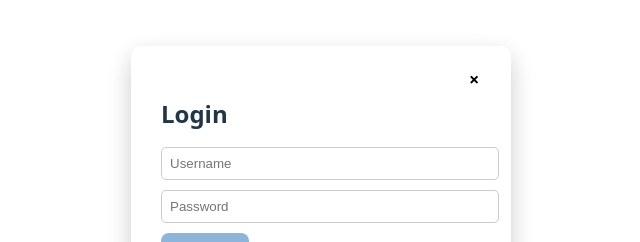
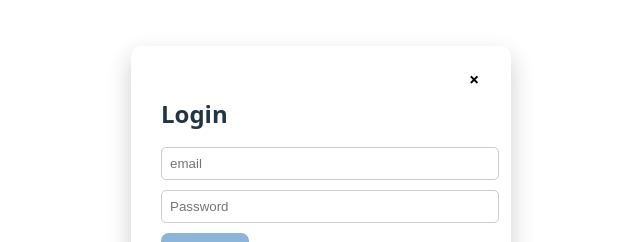
Before and after one commit to chingu-voyages/V56-tier3-team-33, a React (Vite) app in the folder apps/frontend/: page /login in a window 1280 px wide. Shown: the part 196-438 px from the top of the page, without its empty margins (319-959 px from the left). Built offline with nearby package versions, Linux system fonts and the light colour scheme; no server answers.

Commit message:
feat(frontend): gather email instead of username

```diff
--- a/apps/frontend/src/components/Login.tsx
+++ b/apps/frontend/src/components/Login.tsx
@@ -7,7 +7,7 @@ const BACKEND_ENDPOINT = import.meta.env.VITE_BACKEND_URL;
 
 export default function Login() {
   const navigate = useNavigate();
-  const [username, setUsername] = useState<string>("");
+  const [email, setEmail] = useState<string>("");
   const [password, setPassword] = useState<string>("");
   const [isLoading, setIsLoading] = useState<boolean>(false);
   const [error, setError] = useState<string>("");
@@ -22,7 +22,7 @@ export default function Login() {
         headers: {
           "Content-Type": "application/json",
         },
-        body: JSON.stringify({ username, password }),
+        body: JSON.stringify({ email, password }),
       });
 
       if (!response.ok) {
@@ -35,7 +35,7 @@ export default function Login() {
       navigate("/");
     } catch (err) {
       console.error(err);
-      setError("Invalid username or password");
+      setError("Invalid email or password");
     }
   };
   return (
@@ -52,10 +52,10 @@ export default function Login() {
 
           <form onSubmit={handleLogin}>
             <input
-              type="text"
-              placeholder="Username"
-              value={username}
-              onChange={(e) => setUsername(e.target.value)}
+              type="email"
+              placeholder="email"
+              value={email}
+              onChange={(e) => setEmail(e.target.value)}
               className={styles.inputGreen}
             />
 
```
